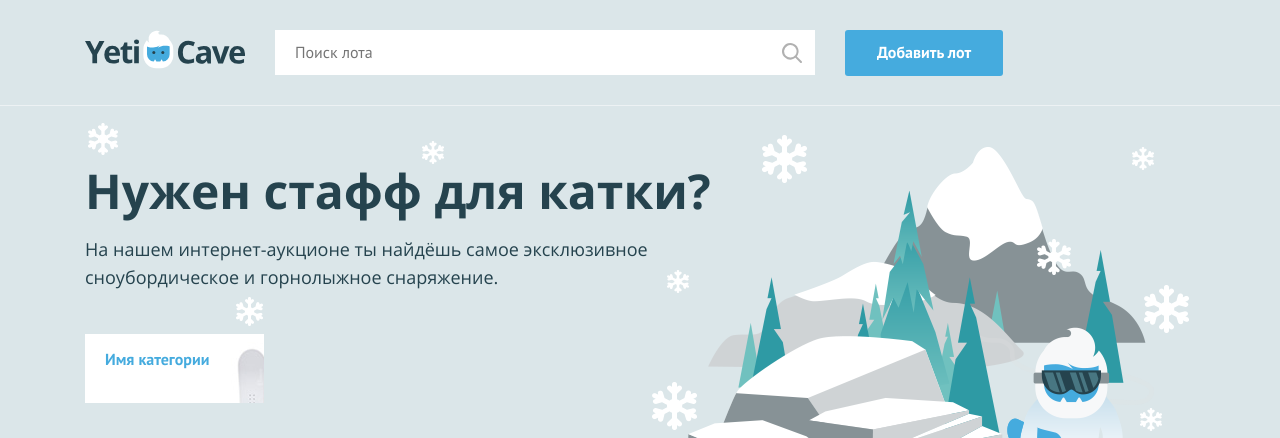
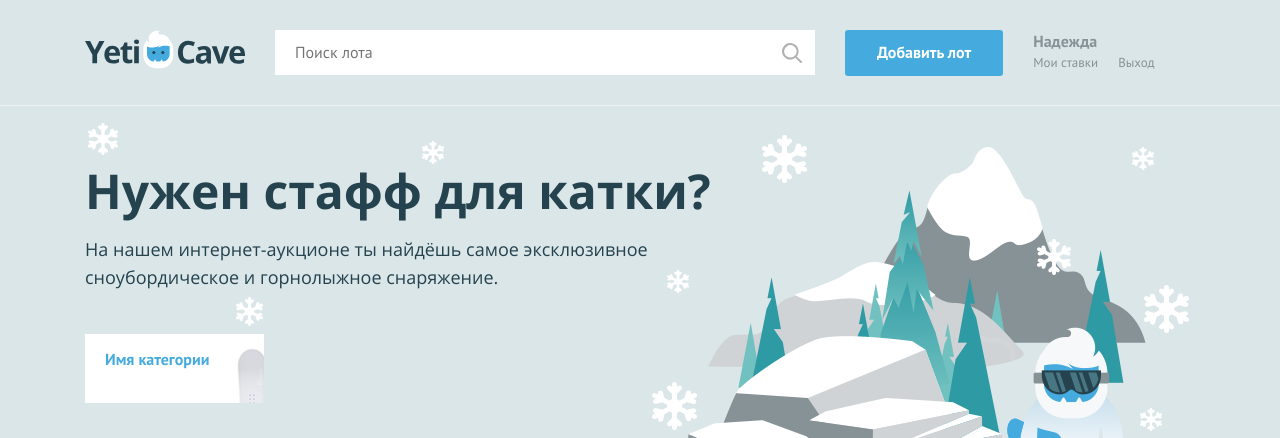
Before and after one commit to NadiaTim/YetiCave, a PHP site: page / in a window 1280 px wide. Shown: the top 438 px of the page. Run offline with PHP 8.4, Linux system fonts and the light colour scheme.

Commit message:
Добавлено условие на изменение имени пользователя в шапке, при авторизации

```diff
--- a/index.php
+++ b/index.php
@@ -1,7 +1,7 @@
 <?php
 $is_auth = rand(0, 1);
 
-$user_name = ''; // укажите здесь ваше имя
+$user_name = 'Надежда'; // укажите здесь ваше имя
 ?>
 <!DOCTYPE html>
 <html lang="ru">
@@ -29,6 +29,22 @@ $user_name = ''; // укажите здесь ваше имя
         <nav class="user-menu">
 
         <!-- здесь должен быть PHP код для показа меню и данных пользователя -->
+            <?php if ($is_auth == 1):  ?>
+                <div class="user-menu__logged">
+                <p><?php echo($user_name); ?></p>
+                <a class="user-menu__bets" href="pages/my-bets.html">Мои ставки</a>
+                <a class="user-menu__logout" href="#">Выход</a>
+              </div>
+            <?php else : ?>
+                <ul class="user-menu__list">
+                    <li class="user-menu__item">
+                        <a href="#">Регистрация</a>
+                    </li>
+                    <li class="user-menu__item">
+                        <a href="#">Вход</a>
+                    </li>
+                </ul>
+            <?php endif; ?>
 
         </nav>
     </div>
```
